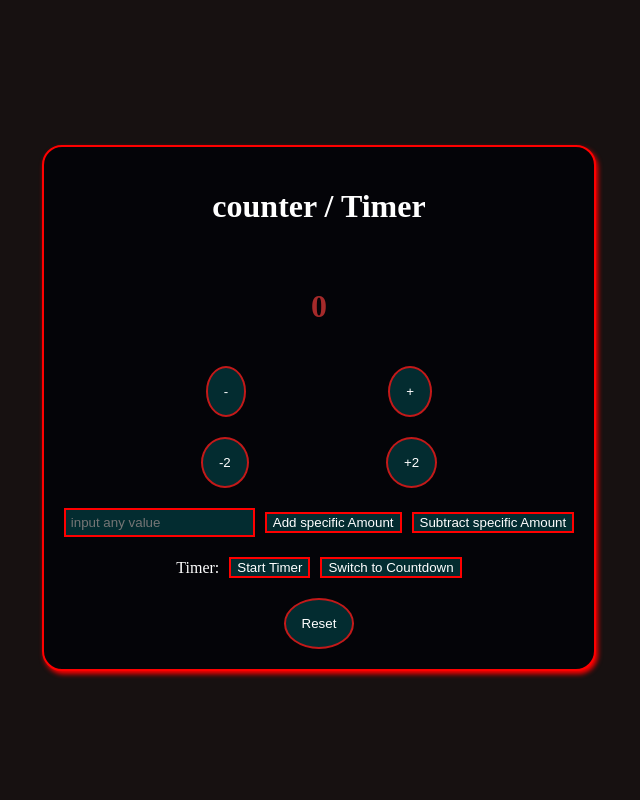
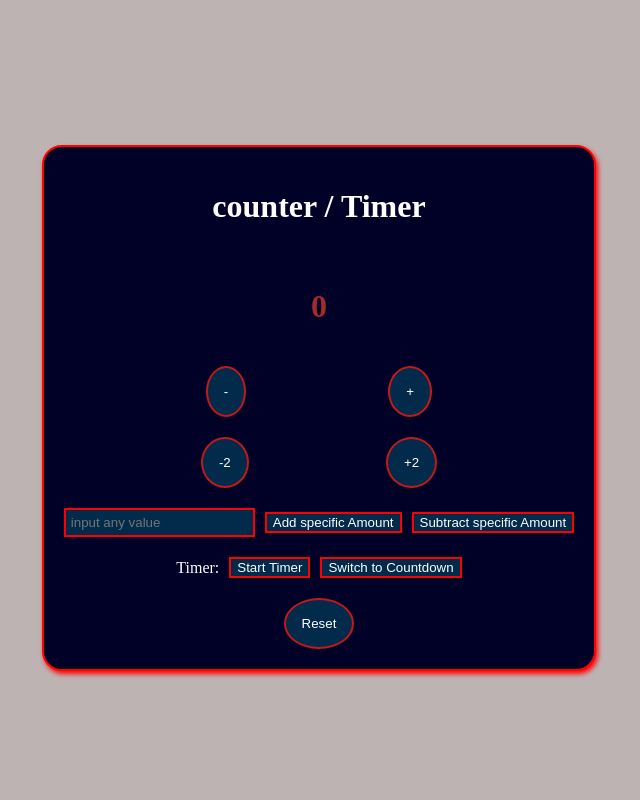
Before and after one commit to Mike-woub/react-beginner-projects, a React (Vite) app: page / in a window 1280 px wide. Shown: the top 800 px of the page, without its empty margins (321-961 px from the left). Built offline with nearby package versions, Linux system fonts and the light colour scheme.

Commit message:
Final Tweaks

```diff
--- a/src/components/Todo.jsx
+++ b/src/components/Todo.jsx
@@ -31,7 +31,7 @@ const Todo = () => {
                     <li key={index} >
                         <div className='todo-items-container'>
                             <span className='todos'>{todo}</span>
-                            <button className='todo-delete-btn' onClick={() => handleDelete(index)}>Delete</button>
+                            <button className='todo-delete-btn' onClick={() => handleDelete(index)}>x</button>
                     </div>
                     </li>
                 ))
--- a/styles.css
+++ b/styles.css
@@ -3,6 +3,7 @@ body{
     justify-content: center;
     align-items:center;
     background-color:rgb(23, 17, 17);
+    background-color:rgb(190, 179, 179);
     min-height: 100vh;
 }
 .counter-container{
@@ -16,7 +17,7 @@ body{
     width:fit-content;
     gap: 20px;
     border-radius: 20px;
-    background-color: rgb(4, 4, 8);
+    background-color: rgb(1, 1, 40);
     display: flex;
     flex-direction: column;
     align-items: center;
@@ -125,7 +126,7 @@ text-align: center;
     cursor: pointer;
 }
 .todo-add-btn:hover{
-    color: rgb(101, 52, 199);
+    color: cyan;
     box-shadow: 2px 2px 1px green;
     transition: 0.5s;
 
```
